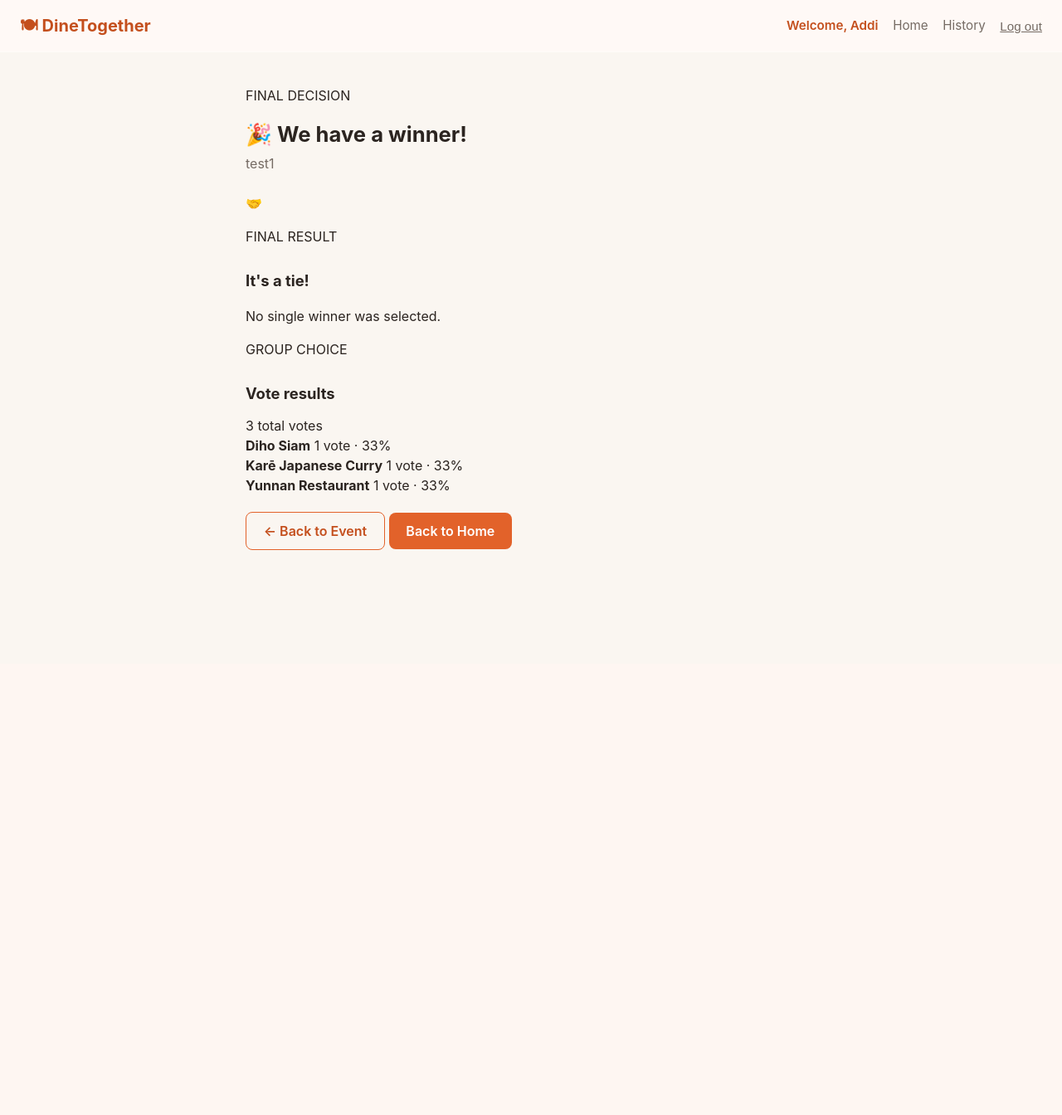
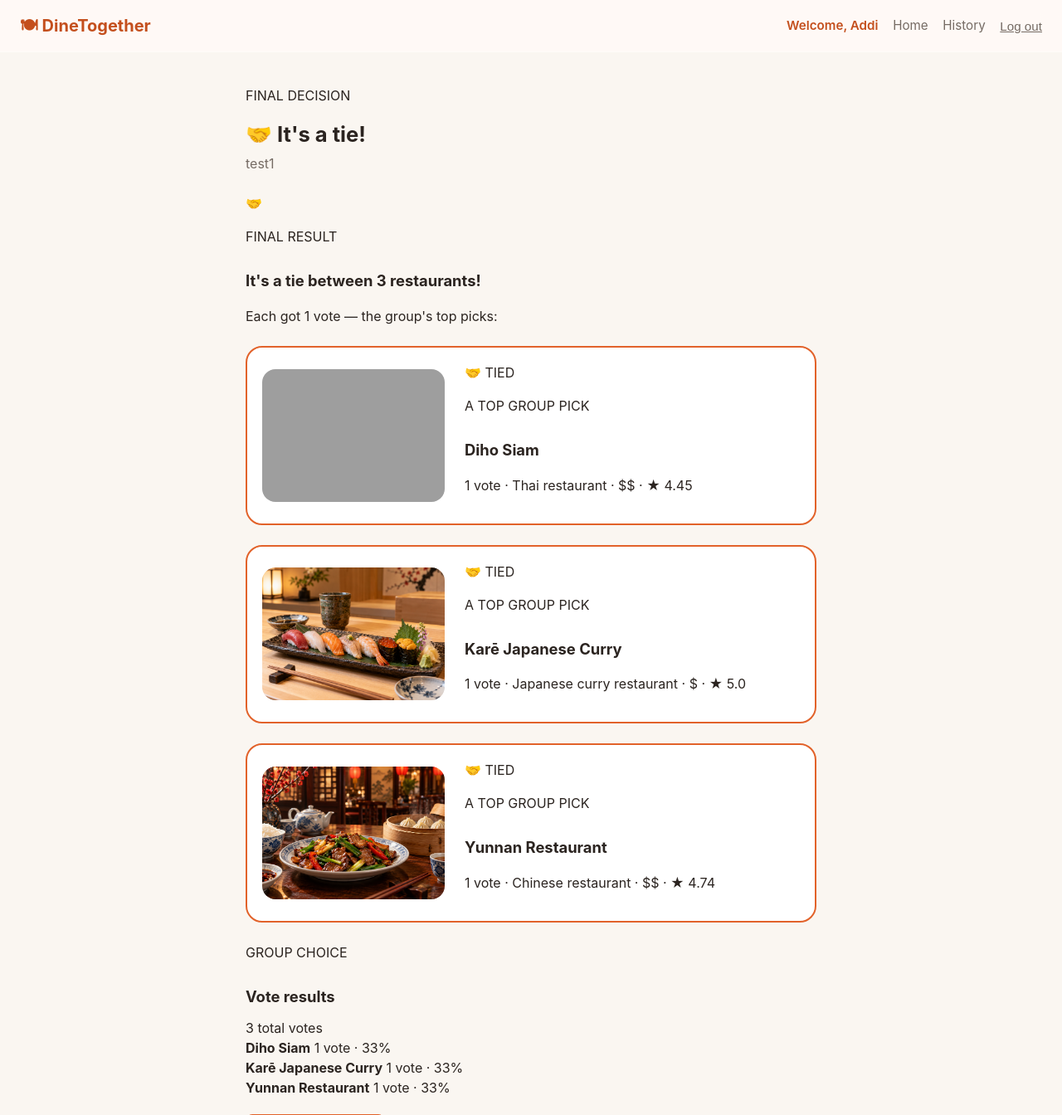
Before and after one commit to sleepyyyy04/DineTogether, a Flask app: page /events/1/results in a window 1280 px wide. Shown: the top 1344 px of the page at 83% size. Before the commit the page ends 663 px from the top, so only its background shows below. Run offline with Flask 3, Linux system fonts and the light colour scheme; a user stored in the database is signed in; data comes from the database, SQL or seed files in the repository; both versions use the stored data as it was after the commit; grey boxes are pictures that could not be loaded.

Commit message:
update preference logic

```diff
--- a/app/__init__.py
+++ b/app/__init__.py
@@ -60,4 +60,7 @@ def create_app(test_config: dict | None = None) -> Flask:
     from app.routes import bp as main_bp
     app.register_blueprint(main_bp)
 
+    from app.admin_routes import bp as admin_bp
+    app.register_blueprint(admin_bp)
+
     return app
--- a/app/routes.py
+++ b/app/routes.py
@@ -256,6 +256,16 @@ def event_home(event_id: int):
 def preferences(event_id: int):
     event = _require_session_event(event_id)
     participant_id = session["participant_id"]
+    vote_repo = _vote_repo()
+
+    if vote_repo.is_finalized(event_id):
+        flash("This event's final decision has already been saved; preferences are locked.", "error")
+        return redirect(url_for("main.results", event_id=event_id))
+
+    if vote_repo.get_votes_for_participant(event_id, participant_id):
+        flash("You've already voted; preferences are locked until the event is finalized.", "error")
+        return redirect(url_for("main.waiting", event_id=event_id))
+
     existing = _pref_repo().get_for_participant(participant_id)
 
     if request.method == "GET":
@@ -298,6 +308,9 @@ def preferences(event_id: int):
     except preference_service.EventFinalizedError:
         flash("This event's final decision has already been saved; preferences are locked.", "error")
         return redirect(url_for("main.results", event_id=event_id))
+    except preference_service.AlreadyVotedError:
+        flash("You've already voted; preferences are locked until the event is finalized.", "error")
+        return redirect(url_for("main.waiting", event_id=event_id))
 
     flash("Preferences saved.", "success")
     return redirect(url_for("main.recommendations", event_id=event_id))
@@ -306,15 +319,29 @@ def preferences(event_id: int):
 @bp.get("/events/<int:event_id>/recommendations")
 def recommendations(event_id: int):
     event = _require_session_event(event_id)
+    vote_repo = _vote_repo()
+
+    if vote_repo.is_finalized(event_id):
+        return redirect(url_for("main.results", event_id=event_id))
+
+    is_creator = _repo().is_creator(event_id, session["user_id"])
+    my_votes = vote_repo.get_votes_for_participant(event_id, session["participant_id"])
+
+    # Once a regular participant has voted there is nothing left for
+    # them to do here — send them to the waiting page instead. The
+    # host stays, since Finalize lives on this page regardless of
+    # whether the host has personally voted.
+    if my_votes and not is_creator:
+        return redirect(url_for("main.waiting", event_id=event_id))
+
     result = recommendation_service.get_recommendations(_pref_repo(), _restaurant_repo(), event_id)
-    my_votes = _vote_repo().get_votes_for_participant(event_id, session["participant_id"])
     return render_template(
         "recommendations.html",
         event=event,
         result=result,
         my_vote_ids={v.restaurant_id for v in my_votes},
-        finalized=_vote_repo().is_finalized(event_id),
-        is_creator=_repo().is_creator(event_id, session["user_id"]),
+        finalized=False,
+        is_creator=is_creator,
     )
 
 
@@ -341,7 +368,41 @@ def vote(event_id: int):
         return redirect(url_for("main.results", event_id=event_id))
 
     flash("Your vote has been recorded.", "success")
-    return redirect(url_for("main.recommendations", event_id=event_id))
+    # The host stays on the recommendations page (Finalize lives
+    # there); everyone else has nothing left to do but wait.
+    if _repo().is_creator(event_id, session["user_id"]):
+        return redirect(url_for("main.recommendations", event_id=event_id))
+    return redirect(url_for("main.waiting", event_id=event_id))
+
+
+@bp.get("/events/<int:event_id>/waiting")
+def waiting(event_id: int):
+    event = _require_session_event(event_id)
+    vote_repo = _vote_repo()
+
+    if vote_repo.is_finalized(event_id):
+        return redirect(url_for("main.results", event_id=event_id))
+
+    participant_id = session["participant_id"]
+    is_creator = _repo().is_creator(event_id, session["user_id"])
+    my_votes = vote_repo.get_votes_for_participant(event_id, participant_id)
+
+    # Nothing to wait for yet — send a participant who hasn't voted
+    # back to actually vote. The host may still land here to finalize.
+    if not my_votes and not is_creator:
+        return redirect(url_for("main.recommendations", event_id=event_id))
+
+    restaurant_repo = _restaurant_repo()
+    my_restaurants = [restaurant_repo.get_by_id(v.restaurant_id) for v in my_votes]
+
+    return render_template(
+        "waiting.html",
+        event=event,
+        preference=_pref_repo().get_for_participant(participant_id),
+        my_restaurants=my_restaurants,
+        is_creator=is_creator,
+        budgets_by_symbol=ALLOWED_BUDGETS,
+    )
 
 
 @bp.post("/events/<int:event_id>/finalize")
@@ -367,15 +428,24 @@ def results(event_id: int):
     restaurant_repo, vote_repo = _restaurant_repo(), _vote_repo()
     result = voting_service.get_results(vote_repo, event_id)
 
-    winner = None
+    top_choices = []
     vote_totals = {}
     if result:
         vote_totals = json.loads(result.vote_totals)
-        if result.restaurant_id:
-            winner = restaurant_repo.get_by_id(result.restaurant_id)
+        if vote_totals:
+            top_count = max(vote_totals.values())
+            restaurants_by_name = {r.name: r for r in restaurant_repo.list_all()}
+            # Every restaurant tied for the most votes (usually just
+            # one) — vote_totals already carries every restaurant's
+            # count, so no separate winners table is needed.
+            top_choices = [
+                (restaurants_by_name[name], count)
+                for name, count in vote_totals.items()
+                if count == top_count and name in restaurants_by_name
+            ]
 
     return render_template(
-        "results.html", event=event, result=result, winner=winner, vote_totals=vote_totals
+        "results.html", event=event, result=result, top_choices=top_choices, vote_totals=vote_totals
     )
 
 
--- a/app/templates/results.html
+++ b/app/templates/results.html
@@ -5,7 +5,7 @@
 
   <div class="results-heading">
     <p class="results-eyebrow">FINAL DECISION</p>
-    <h1>🎉 We have a winner!</h1>
+    <h1>{{ '🤝 It\'s a tie!' if top_choices and top_choices|length > 1 else '🎉 We have a winner!' }}</h1>
     <p class="subtitle">{{ event.name }}</p>
   </div>
 
@@ -20,31 +20,19 @@
 
   {% else %}
 
-    {% if result.is_tie %}
-
+    {% if top_choices|length > 1 %}
       <div class="final-result-card tie-card">
         <div class="result-trophy">🤝</div>
         <div>
           <p class="result-label">FINAL RESULT</p>
-          <h2>It's a tie!</h2>
-          <p>No single winner was selected.</p>
+          <h2>It's a tie between {{ top_choices|length }} restaurants!</h2>
+          <p>Each got {{ top_choices[0][1] }} vote{{ 's' if top_choices[0][1] != 1 }} — the group's top picks:</p>
         </div>
       </div>
+    {% endif %}
 
-    {% else %}
-
-      {% set cuisine_images = {
-        "Chinese": "images/chinese.png",
-        "Japanese": "images/japanese.png",
-        "Korean": "images/korean.png",
-        "Italian": "images/italian.png",
-        "Mexican": "images/mexican.png",
-        "Thai": "images/thai.png",
-        "American": "images/american.png",
-        "Mediterranean": "images/mediterranean.png",
-        "Seafood": "images/seafood.png"
-      } %}
-
+    <div class="top-choices">
+      {% for restaurant, count in top_choices %}
         <div class="final-result-card" style="
           display: flex;
           align-items: center;
@@ -65,14 +53,8 @@
             border-radius: 16px;
           ">
             <img
-    src="{{ url_for(
-      'static',
-      filename=cuisine_images.get(
-        winner.cuisine,
-        'images/default.png'
-      )
-    ) }}"
-    alt="{{ winner.name }}"
+              src="{{ url_for('static', filename=restaurant.cuisine | cuisine_image) }}"
+              alt="{{ restaurant.name }}"
               style="
                 width: 220px;
                 height: 160px;
@@ -85,38 +67,41 @@
           <div class="winner-details">
 
             <div class="winner-badge">
-            🏆 WINNER
+              {{ '🏆 WINNER' if top_choices|length == 1 else '🤝 TIED' }}
             </div>
 
             <p class="result-label">
-            THE GROUP IS GOING TO
+              {{ 'THE GROUP IS GOING TO' if top_choices|length == 1 else 'A TOP GROUP PICK' }}
             </p>
 
             <h2 class="winner-name">
-            {{ winner.name }}
+              {{ restaurant.name }}
             </h2>
 
-          {% if winner.cuisine %}
             <p class="winner-meta">
-              {{ winner.cuisine }}
-              {% if winner.price_level %}
-                · {{ '$' * winner.price_level }}
+              {{ count }} vote{{ 's' if count != 1 }}
+              {% if restaurant.cuisine %}
+                · {{ restaurant.cuisine }}
               {% endif %}
-              {% if winner.rating %}
-                · ★ {{ winner.rating }}
+              {% if restaurant.price_level %}
+                · {{ '$' * restaurant.price_level }}
+              {% endif %}
+              {% if restaurant.rating %}
+                · ★ {{ restaurant.rating }}
               {% endif %}
             </p>
-          {% endif %}
 
+            {% if top_choices|length == 1 %}
               <p class="winner-message">
                 Great choice. Enjoy the meal together!
               </p>
+            {% endif %}
 
           </div>
 
         </div>
-
-    {% endif %}
+      {% endfor %}
+    </div>
 
 
     {% set total_votes = vote_totals.values() | sum %}
```
Also changed, not shown: app/admin_routes.py (added, +108 -0 lines), app/services/preference_service.py (+11 -0 lines), app/templates/recommendations.html (+2 -15 lines), app/templates/waiting.html (added, +58 -0 lines), tests/test_admin_routes.py (added, +81 -0 lines), tests/test_preferences.py (+21 -0 lines), instance/dinetogether.sqlite. Lines whose indentation alone changed are shown as unchanged.
